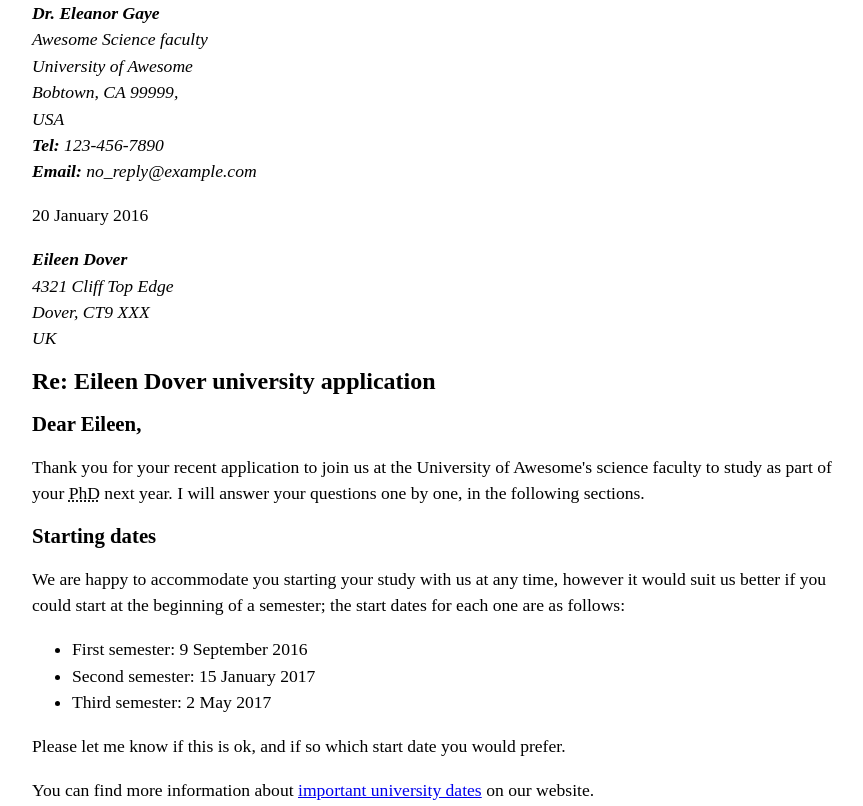
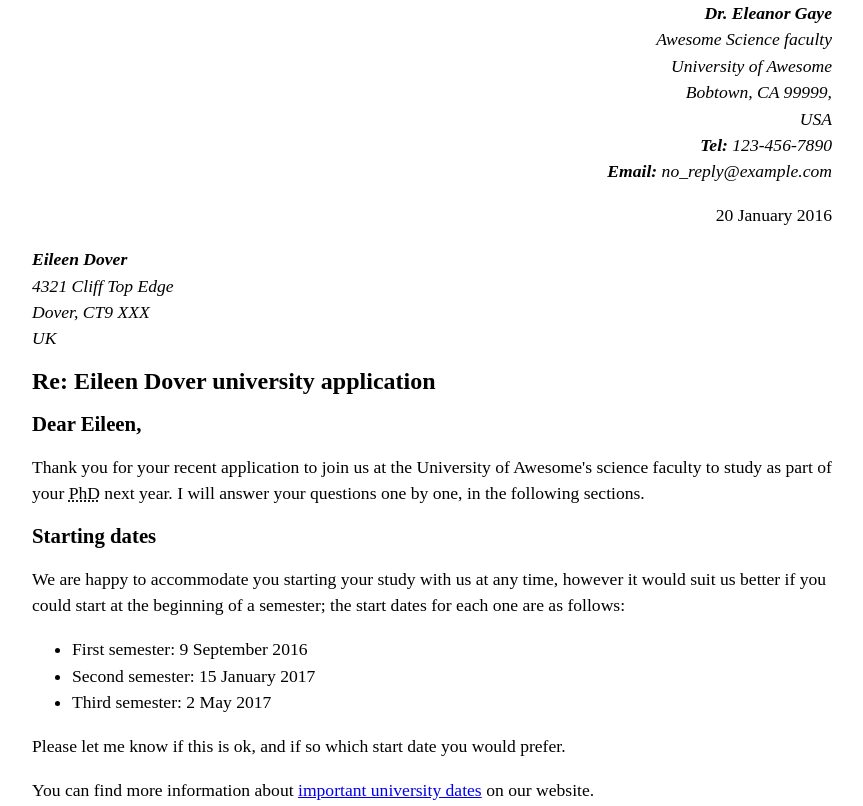
Before and after one commit to alexandre-j-dev/MDN-Mozilla-Developer-Network, a plain HTML site: page Projects: Marking up a letter/markup_letter.html in a window 1280 px wide. Shown: the top 806 px of the page, without its empty margins (208-1071 px from the left). Drawn offline with Linux system fonts and the light colour scheme.

Commit message:
Update style.css

```diff
--- a/Projects: Marking up a letter/style.css
+++ b/Projects: Marking up a letter/style.css
@@ -3,7 +3,7 @@ body {
     margin: 0 auto;
   }
 
-  .sender {
+  .sender-column {
     text-align: right;
   }
 
```
